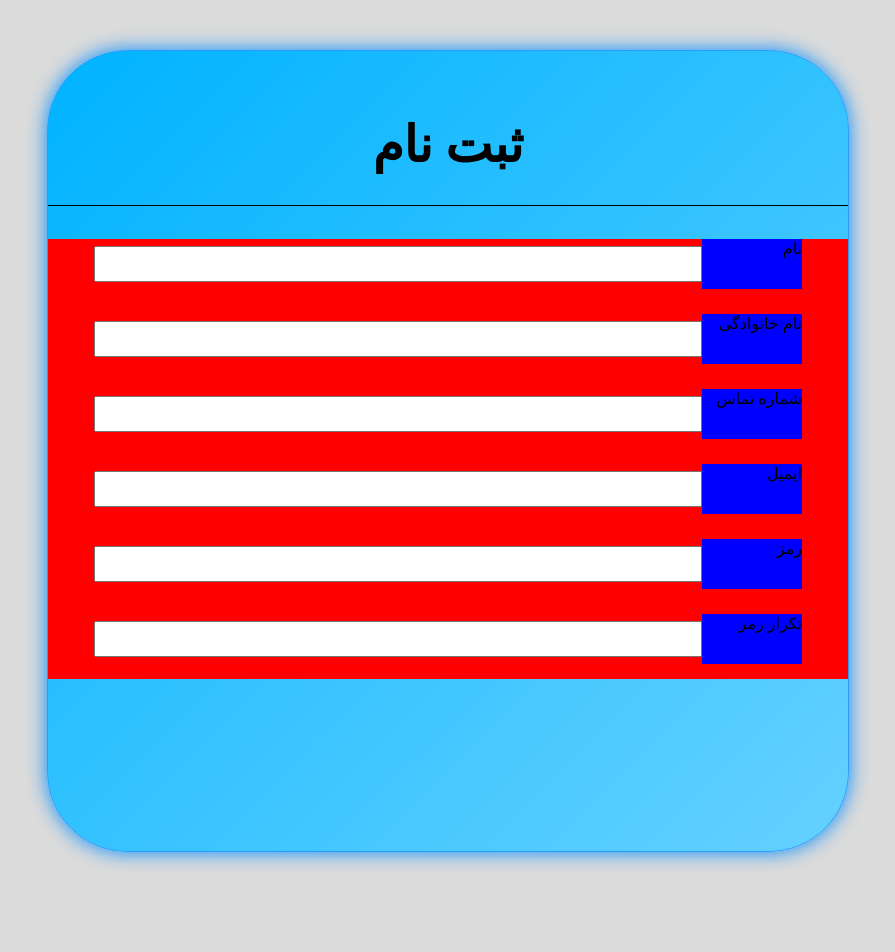
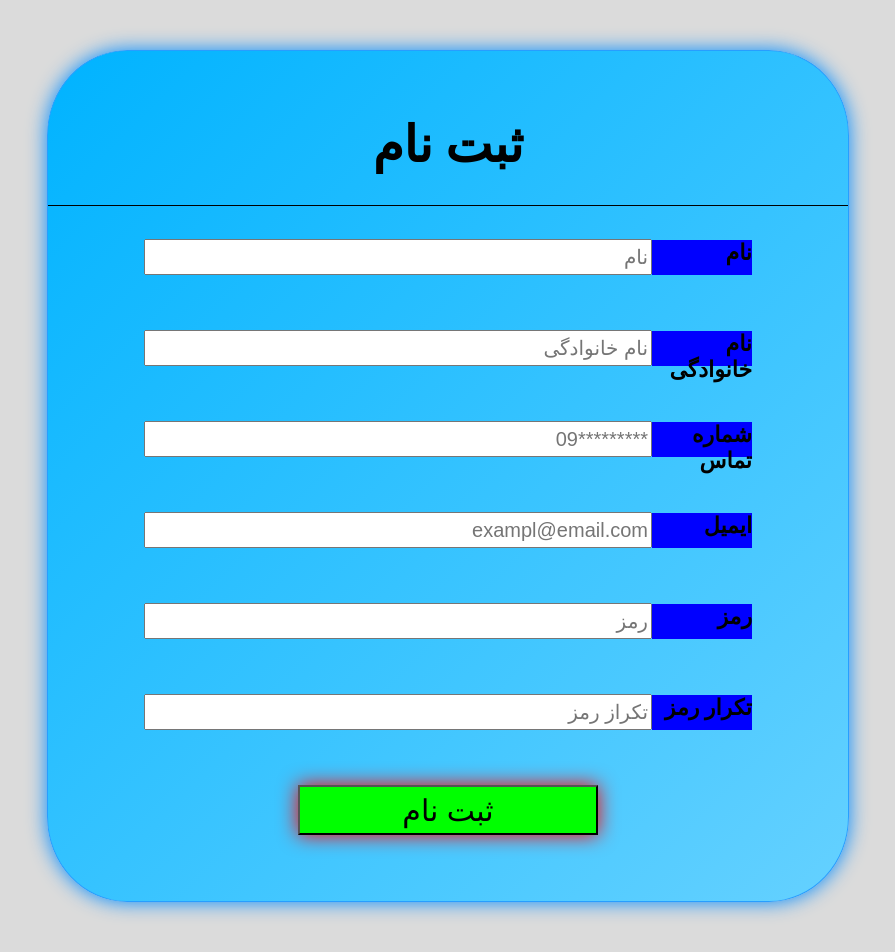
Before and after one commit to sajjadmgogan/Shopping-Website, a Python web app: template template/sinin.html in a window 1280 px wide. Shown: the whole page, without its empty margins (192-1087 px from the left). Before the commit the page ends 867 px from the top, so only its background shows below. Run offline with Jinja, Linux system fonts and the light colour scheme; the template is opened without the code that fills it, so the values that code supplies are empty.

Commit message:
created sin in page and Adjusting for various devices

```diff
--- a/static/css/sinin.css
+++ b/static/css/sinin.css
@@ -6,7 +6,7 @@ body
 .form_container
 {
     width: 800px;
-    height: 800px;
+    height: 850px;
     display: flex;
     flex-direction: column;
     margin: 50px auto;
@@ -38,26 +38,52 @@ body
     flex-direction: column;
     align-items: center;
     gap: 10px;
-    background-color: red;
 }
 
 .sinin_form  div
 {
     direction: rtl;
     display: flex;
+    flex-wrap: wrap;
     align-items: center;
+    justify-content: center;
     margin-bottom: 15px;
+
 }
 
 .sinin_form  div > label{
     width: 100px;
-    height: 50px;
+    height: 35px;
+    font-size: 22px;
+    font-weight: bold;
     background-color: blue;
-    font: ;
 }
 
 .sinin_form  div input
 {
-    width: 600px;
+    width: 500px;
     height: 30px;
+    font-size: 20px;
 }
+
+.sinin_form  div span
+{
+    width: 500px;
+    height: 30px;
+    direction: rtl;
+    display: flex;
+    align-items: center;
+    margin-right: 100px;
+    font-size: 18px;
+    font-weight: bold;
+    color: red;
+}
+
+.sinin_form input[type="submit"]
+{
+    width: 300px;
+    height: 50px;
+    font-size: 30px;
+    box-shadow: 0 0 20px red;
+    background-color: rgb(0, 255, 0);
+}
--- a/static/js/sinin.js
+++ b/static/js/sinin.js
@@ -0,0 +1,115 @@
+var nameinput = document.getElementById("name");
+var lastnameinput = document.getElementById("lastname");
+var phonenumberinput = document.getElementById("phone_number");
+var emailinput = document.getElementById("email");
+var passwordinput = document.getElementById("password");
+var confirmpasswordinput = document.getElementById("confirm_pass");
+
+confirmpasswordinput.addEventListener('blur', function(e){
+    var pattname = /^(?=.*[A-Za-z])(?=.*\d)[A-Za-z\d]{8,}$/;
+    var errspan = document.getElementById("conpassspan");
+    if(confirmpasswordinput.value != passwordinput.value)
+    {
+        errspan.textContent = "این فیلد با پسورد یکی نیست";
+    }
+    else
+    {
+        errspan.textContent = "";
+    }
+
+})
+
+nameinput.addEventListener('blur', function(e){
+    var pattname = /^[آ-ی\s]+$/;
+    var errspan = document.getElementById("namespan");
+
+    if(nameinput.value.length > 3 && nameinput.value.length < 20)
+    {
+        if(!pattname.test(nameinput.value))
+        {
+            errspan.textContent = "فیلد وارد شده صحیح نیست";
+        }
+        else
+        {
+            errspan.textContent = "";
+        }
+    }
+    else
+    {
+        errspan.textContent = "این فیلد باید حداقل 4 حرف باشد و بیشتر از 20 حرف نباشد";
+    }
+
+})
+
+lastnameinput.addEventListener('blur', function(e){
+    var pattname = /^[آ-ی\s]+$/;
+    var errspan = document.getElementById("lastnamespan");
+
+    if(lastnameinput.value.length > 3 && lastnameinput.value.length < 30)
+    {
+        if(!pattname.test(lastnameinput.value))
+        {
+            errspan.textContent = "فیلد وارد شده صحیح نیست";
+        }
+        else
+        {
+            errspan.textContent = "";
+        }
+    }
+    else
+    {
+        errspan.textContent = "این فیلد باید حداقل 4 حرف باشد و بیشتر از 20 حرف نباشد";
+    }
+
+})
+
+phonenumberinput.addEventListener('blur', function(e){
+    var pattname = /^[0-9]+$/;
+    var errspan = document.getElementById("phonespan");
+
+    if(phonenumberinput.value.length == 11)
+    {
+        if(!pattname.test(phonenumberinput.value))
+        {
+            errspan.textContent = "فیلد وارد شده صحیح نیست";
+        }
+        else
+        {
+            errspan.textContent = "";
+        }
+    }
+    else
+    {
+            errspan.textContent = "شماره وارد شده معتبر نیست";
+    }
+
+})
+
+emailinput.addEventListener('blur', function(e){
+    var pattname = /^[^\s@]+@[A-Za-z]+\.[A-Za-z]+$/;
+    var errspan = document.getElementById("emailspan");
+
+        if(!pattname.test(emailinput.value))
+        {
+            errspan.textContent = "فیلد وارد شده صحیح نیست";
+        }
+        else
+        {
+            errspan.textContent = "";
+        }
+
+})
+
+passwordinput.addEventListener('blur', function(e){
+    var pattname = /^(?=.*[A-Za-z])(?=.*\d)[A-Za-z\d]{8,}$/;
+    var errspan = document.getElementById("passspan");
+
+    if(!pattname.test(passwordinput.value))
+    {
+        errspan.textContent = "رمز عبور عداقل باید 8 کاراکتر و یک حرف انگلیسی و عدد داشته باشد";
+    }
+    else
+    {
+        errspan.textContent = "";
+    }
+})
--- a/template/sinin.html
+++ b/template/sinin.html
@@ -12,28 +12,36 @@
         <form class="sinin_form" action="">
             <div>
                 <label for="name">نام</label>
-                <input type="text" id="name">
+                <input type="text" id="name" placeholder="نام">
+                <span id="namespan"></span>
             </div>
             <div>
                 <label for="lastname">نام خانوادگی</label>
-                <input type="text" id="lastname">
+                <input type="text" id="lastname" placeholder="نام خانوادگی">
+                <span id="lastnamespan"></span>
             </div>
             <div>
                 <label for="phone_number">شماره تماس</label>
-                <input type="text" id="phone_number">
+                <input type="text" id="phone_number" placeholder="*********09">
+                <span id="phonespan"></span>
             </div>
             <div>
                 <label for="email">ایمیل</label>
-               <input type="text" id="email">
+               <input type="text" id="email" placeholder="exampl@email.com">
+               <span id="emailspan"></span>
             </div>
             <div>
                 <label for="password">رمز</label>
-                <input type="text" id="password">
+                <input type="text" id="password" placeholder="رمز">
+                <span id="passspan"></span>
             </div>
             <div>
                 <label for="confirm_pass">تکرار رمز</label>
-                <input type="text" id="confirm_pass">
+                <input type="text" id="confirm_pass" placeholder="تکراز رمز">
+                <span id="conpassspan"></span>
             </div>
+
+            <input type="submit" value="ثبت نام">
         </form>
     </div>
 
```
